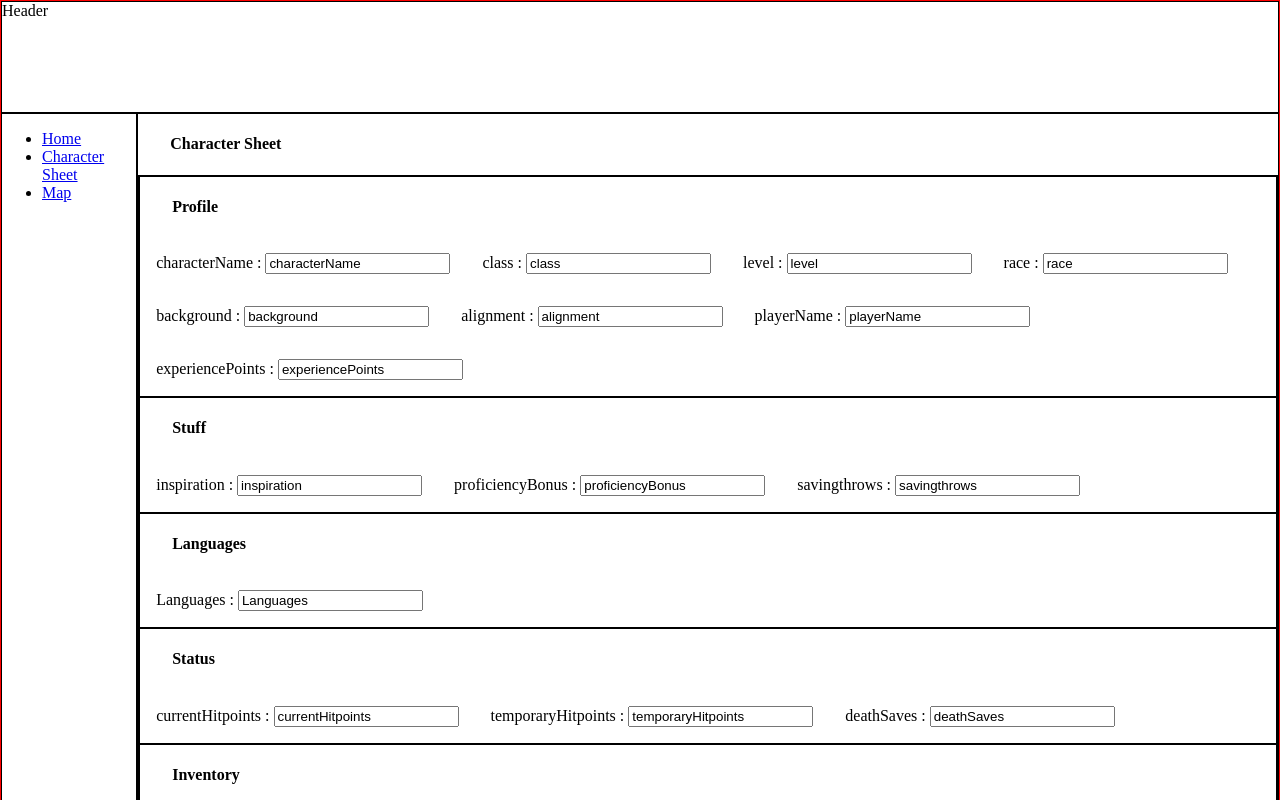
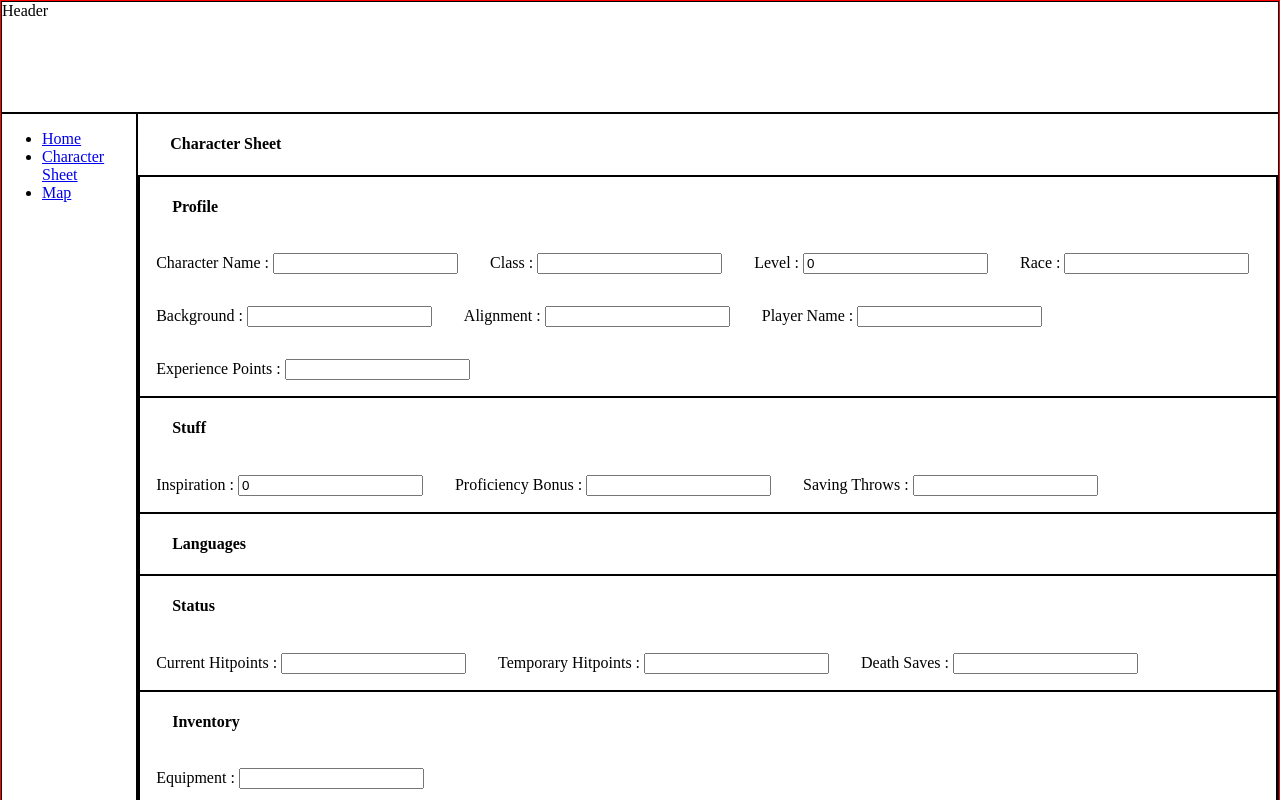
Before and after one commit to Jonathanko52/trpgplatform, a Next.js app: page / in a window 1280 px wide. Shown: the top 800 px of the page. Built offline with nearby package versions, Linux system fonts and the light colour scheme.

Commit message:
Organizaiton now working

```diff
--- a/pages/presentational/subtable.js
+++ b/pages/presentational/subtable.js
@@ -23,15 +23,16 @@ export function SubtableContainer(props) {
   let content = props.contents;
   const classes = useStyles();
   let array = [];
-
   const subtableContentSort = () => {
     if (props.organization) {
-      for (const keys in props.organization) {
+      for (const keys in organization) {
+        let subtableItems = [];
+        organization[keys].forEach((cur) => {
+          subtableItems.push(content[cur]);
+        });
+        console.log(subtableItems);
         array.push(
-          <Subtable
-            header={keys}
-            subtableitems={organization[keys]}
-            content={content}></Subtable>
+          <Subtable header={keys} subtableitems={subtableItems}></Subtable>
         );
       }
     }
@@ -50,9 +51,12 @@ export function Subtable(props) {
   const classes = useStyles();
 
   let innerArray = [];
-  console.log("PROPS", props);
   props.subtableitems.forEach((cur, index) => {
-    innerArray.push(<SubtableItem key={index} item={cur} value={cur} />);
+    if (cur) {
+      let item = cur[0];
+      let value = cur[1];
+      innerArray.push(<SubtableItem key={index} item={item} value={value} />);
+    }
   });
   return (
     <div className={classes.subTable}>
```
